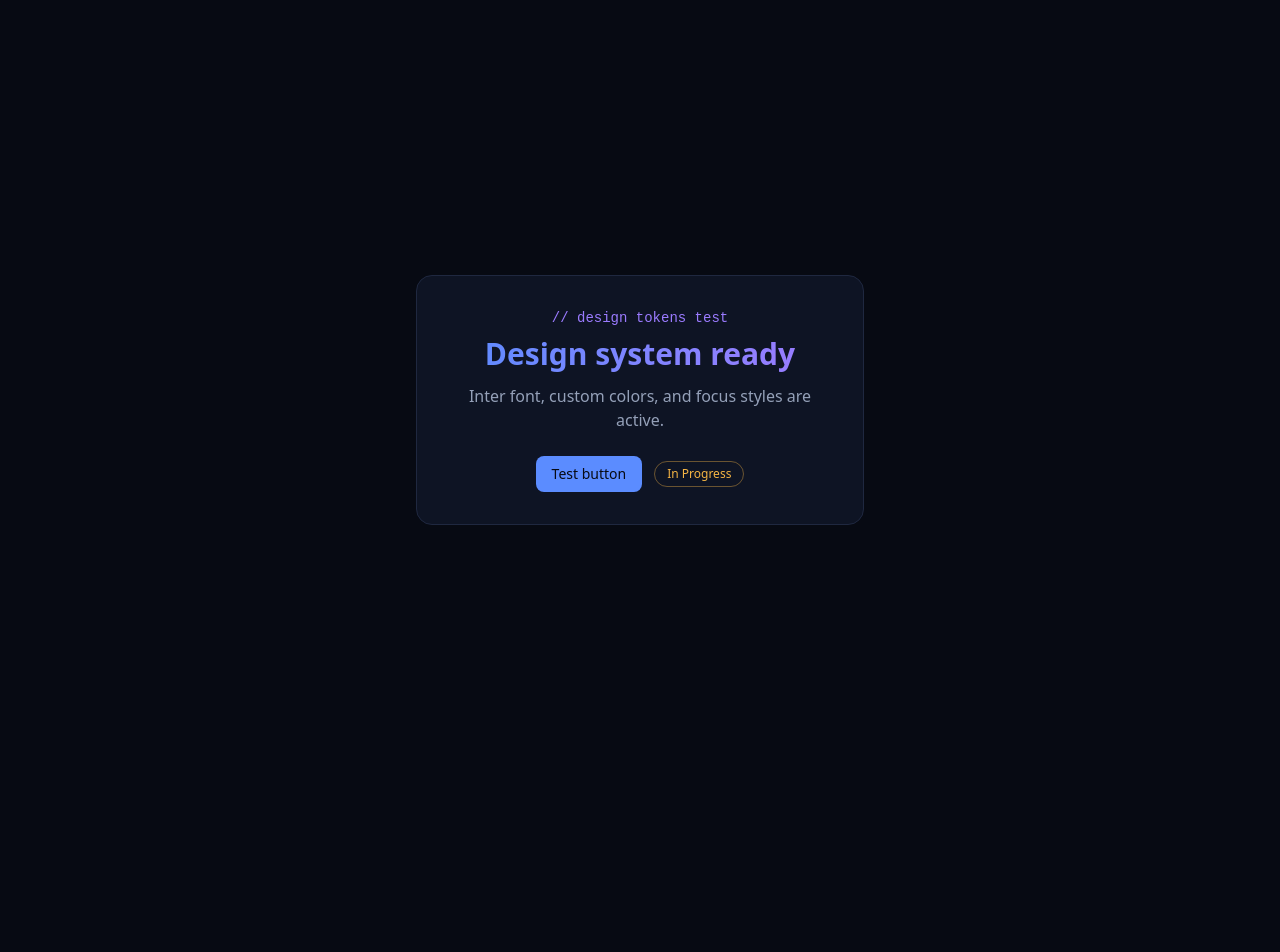
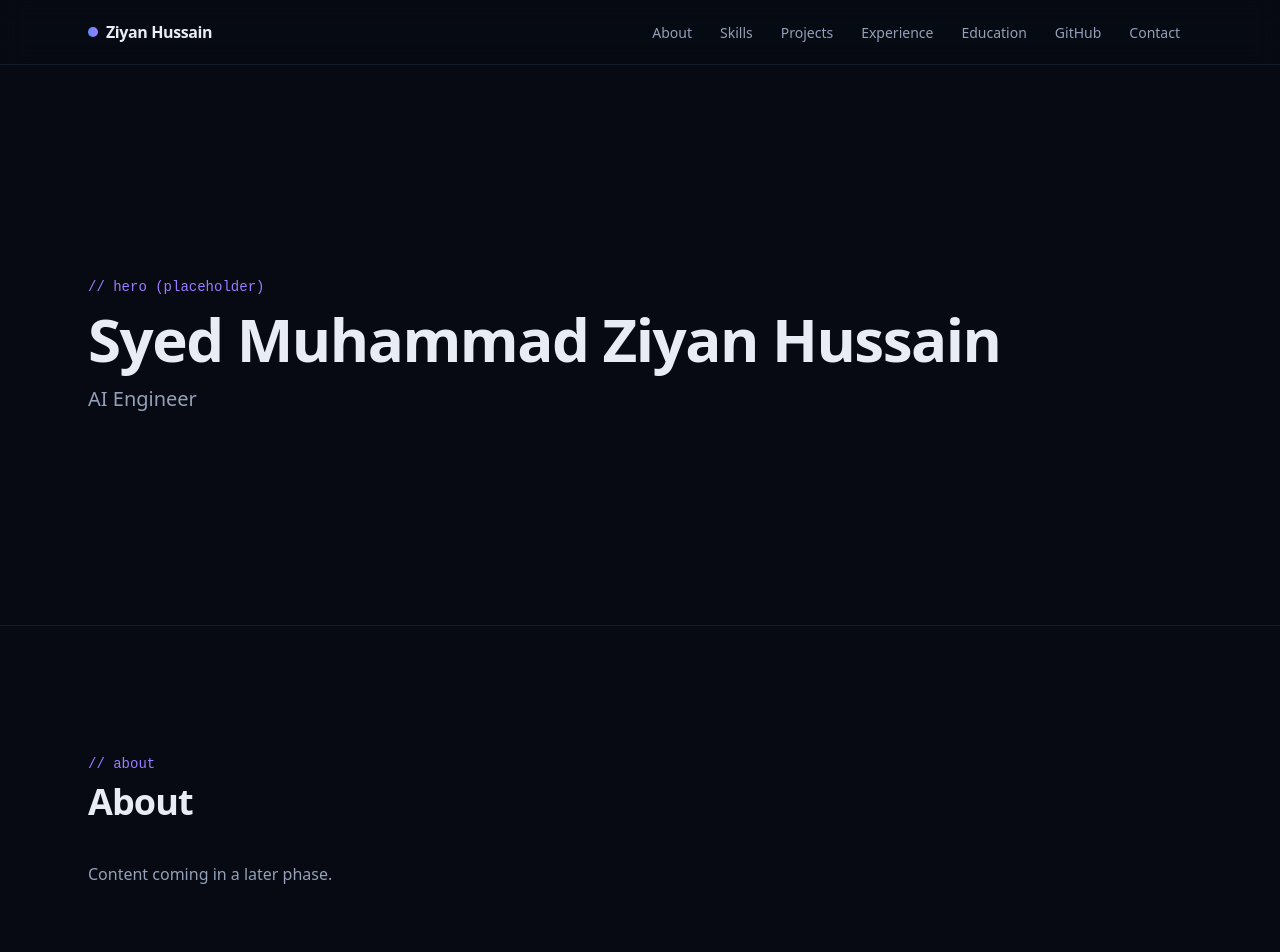
Before and after one commit to smziyanhussain/ziyan-portfolio, a React (Vite) app: page / in a window 1280 px wide. Shown: the top 952 px of the page. Before the commit the page ends 800 px from the top, so only its background shows below. Built offline with nearby package versions, Linux system fonts and the light colour scheme.

Commit message:
Add navbar, footer, section layout, and skip link

```diff
--- a/src/App.jsx
+++ b/src/App.jsx
@@ -1,27 +1,53 @@
+import Navbar from './components/Navbar.jsx'
+import Footer from './components/Footer.jsx'
+import Section from './components/Section.jsx'
+import { profile } from './data/site.js'
+
+// Temporary placeholders; real content arrives in Phases 4-8
+const sections = [
+  { id: 'about', eyebrow: '// about', title: 'About' },
+  { id: 'skills', eyebrow: '// skills', title: 'Skills' },
+  { id: 'projects', eyebrow: '// projects', title: 'Featured Projects' },
+  { id: 'experience', eyebrow: '// experience', title: 'Experience' },
+  { id: 'education', eyebrow: '// education', title: 'Education' },
+  { id: 'github', eyebrow: '// github', title: 'GitHub' },
+  { id: 'contact', eyebrow: '// contact', title: 'Contact' },
+]
+
 function App() {
   return (
-    <main className="flex min-h-screen items-center justify-center p-6">
-      <div className="max-w-md rounded-2xl border border-line bg-surface p-8 text-center">
-        <p className="font-mono text-sm text-accent-2">// design tokens test</p>
-        <h1 className="mt-2 bg-linear-to-r from-accent to-accent-2 bg-clip-text text-3xl font-bold text-transparent">
-          Design system ready
-        </h1>
-        <p className="mt-3 text-muted">
-          Inter font, custom colors, and focus styles are active.
-        </p>
-        <div className="mt-6 flex items-center justify-center gap-3">
-          <button
-            type="button"
-            className="rounded-lg bg-accent px-4 py-2 text-sm font-medium text-canvas transition-colors hover:bg-accent-2"
-          >
-            Test button
-          </button>
-          <span className="rounded-full border border-status-progress/40 px-3 py-1 text-xs text-status-progress">
-            In Progress
-          </span>
-        </div>
-      </div>
-    </main>
+    <>
+      <a
+        href="#main"
+        className="sr-only focus:not-sr-only focus:fixed focus:top-4 focus:left-4 focus:z-100 focus:rounded-md focus:bg-accent focus:px-4 focus:py-2 focus:text-sm focus:font-medium focus:text-canvas"
+      >
+        Skip to content
+      </a>
+
+      <Navbar />
+
+      <main id="main" tabIndex={-1} className="outline-none">
+        <section
+          id="top"
+          aria-labelledby="hero-heading"
+          className="mx-auto flex min-h-[70vh] max-w-6xl flex-col justify-center px-6"
+        >
+          <p className="font-mono text-sm text-accent-2">// hero (placeholder)</p>
+          <h1 id="hero-heading" className="mt-3 text-4xl font-bold tracking-tight sm:text-6xl">
+            {profile.name}
+          </h1>
+          <p className="mt-4 text-xl text-muted">{profile.role}</p>
+        </section>
+
+        {sections.map((section) => (
+          <Section key={section.id} {...section}>
+            <p className="text-muted">Content coming in a later phase.</p>
+          </Section>
+        ))}
+      </main>
+
+      <Footer />
+    </>
   )
 }
 
--- /dev/null
+++ b/src/components/Footer.jsx
@@ -0,0 +1,47 @@
+import { ArrowUpRight } from 'lucide-react'
+import { profile, socialLinks } from '../data/site.js'
+
+const linkClass =
+  'inline-flex items-center gap-1 rounded-md px-2 py-1 text-sm text-muted transition-colors hover:text-ink'
+
+const year = new Date().getFullYear()
+
+function Footer() {
+
+  return (
+    <footer className="border-t border-line/60">
+      <div className="mx-auto flex max-w-6xl flex-col items-center gap-4 px-6 py-8 sm:flex-row sm:justify-between">
+        <p className="text-sm text-muted">
+          &copy; {year} {profile.name}
+        </p>
+
+        <ul className="flex flex-wrap items-center justify-center gap-2">
+          <li>
+            <a href={socialLinks.github} target="_blank" rel="noreferrer" className={linkClass}>
+              GitHub <ArrowUpRight aria-hidden="true" size={14} />
+              <span className="sr-only">(opens in a new tab)</span>
+            </a>
+          </li>
+          <li>
+            <a href={socialLinks.linkedin} target="_blank" rel="noreferrer" className={linkClass}>
+              LinkedIn <ArrowUpRight aria-hidden="true" size={14} />
+              <span className="sr-only">(opens in a new tab)</span>
+            </a>
+          </li>
+          <li>
+            <a href={`mailto:${socialLinks.email}`} className={linkClass}>
+              Email
+            </a>
+          </li>
+          <li>
+            <a href="#top" className={linkClass}>
+              Back to top
+            </a>
+          </li>
+        </ul>
+      </div>
+    </footer>
+  )
+}
+
+export default Footer
--- /dev/null
+++ b/src/components/Navbar.jsx
@@ -0,0 +1,91 @@
+import { useEffect, useRef, useState } from 'react'
+import { Menu, X } from 'lucide-react'
+import { navLinks, profile } from '../data/site.js'
+
+function Navbar() {
+  const [isOpen, setIsOpen] = useState(false)
+  const menuButtonRef = useRef(null)
+
+  // Close the mobile menu with the Escape key
+  useEffect(() => {
+    if (!isOpen) return
+
+    function handleKeyDown(event) {
+      if (event.key === 'Escape') {
+        setIsOpen(false)
+        menuButtonRef.current?.focus()
+      }
+    }
+
+    document.addEventListener('keydown', handleKeyDown)
+    return () => document.removeEventListener('keydown', handleKeyDown)
+  }, [isOpen])
+
+  const closeMenu = () => setIsOpen(false)
+
+  return (
+    <header className="sticky top-0 z-50 border-b border-line/60 bg-canvas/80 backdrop-blur-md">
+      <nav aria-label="Main" className="mx-auto max-w-6xl px-6">
+        <div className="flex h-16 items-center justify-between">
+          <a
+            href="#top"
+            onClick={closeMenu}
+            className="flex items-center gap-2 font-semibold tracking-tight text-ink"
+          >
+            <span
+              aria-hidden="true"
+              className="h-2.5 w-2.5 rounded-full bg-linear-to-r from-accent to-accent-2"
+            />
+            {profile.shortName}
+          </a>
+
+          {/* Desktop links */}
+          <ul className="hidden items-center gap-1 md:flex">
+            {navLinks.map((link) => (
+              <li key={link.id}>
+                <a
+                  href={`#${link.id}`}
+                  className="rounded-md px-3 py-2 text-sm text-muted transition-colors hover:text-ink"
+                >
+                  {link.label}
+                </a>
+              </li>
+            ))}
+          </ul>
+
+          {/* Mobile menu button */}
+          <button
+            ref={menuButtonRef}
+            type="button"
+            onClick={() => setIsOpen((open) => !open)}
+            aria-expanded={isOpen}
+            aria-controls="mobile-menu"
+            aria-label={isOpen ? 'Close menu' : 'Open menu'}
+            className="inline-flex h-10 w-10 items-center justify-center rounded-md text-ink transition-colors hover:bg-surface-2 md:hidden"
+          >
+            {isOpen ? <X aria-hidden="true" size={22} /> : <Menu aria-hidden="true" size={22} />}
+          </button>
+        </div>
+
+        {/* Mobile links */}
+        <div id="mobile-menu" hidden={!isOpen} className="border-t border-line/60 py-3 md:hidden">
+          <ul className="flex flex-col">
+            {navLinks.map((link) => (
+              <li key={link.id}>
+                <a
+                  href={`#${link.id}`}
+                  onClick={closeMenu}
+                  className="block rounded-md px-3 py-3 text-muted transition-colors hover:bg-surface-2 hover:text-ink"
+                >
+                  {link.label}
+                </a>
+              </li>
+            ))}
+          </ul>
+        </div>
+      </nav>
+    </header>
+  )
+}
+
+export default Navbar
--- /dev/null
+++ b/src/components/Section.jsx
@@ -0,0 +1,24 @@
+function Section({ id, eyebrow, title, children }) {
+  const headingId = `${id}-heading`
+
+  return (
+    <section
+      id={id}
+      aria-labelledby={headingId}
+      className="border-t border-line/60 py-24 sm:py-32"
+    >
+      <div className="mx-auto max-w-6xl px-6">
+        {eyebrow && <p className="font-mono text-sm text-accent-2">{eyebrow}</p>}
+        <h2
+          id={headingId}
+          className="mt-2 text-3xl font-bold tracking-tight text-ink sm:text-4xl"
+        >
+          {title}
+        </h2>
+        <div className="mt-10">{children}</div>
+      </div>
+    </section>
+  )
+}
+
+export default Section
--- /dev/null
+++ b/src/data/site.js
@@ -0,0 +1,24 @@
+// Single source of truth for basic profile info and links.
+// Edit here, and every component that uses these values updates automatically.
+
+export const profile = {
+  name: 'Syed Muhammad Ziyan Hussain',
+  shortName: 'Ziyan Hussain',
+  role: 'AI Engineer',
+}
+
+export const navLinks = [
+  { id: 'about', label: 'About' },
+  { id: 'skills', label: 'Skills' },
+  { id: 'projects', label: 'Projects' },
+  { id: 'experience', label: 'Experience' },
+  { id: 'education', label: 'Education' },
+  { id: 'github', label: 'GitHub' },
+  { id: 'contact', label: 'Contact' },
+]
+
+export const socialLinks = {
+  github: 'https://github.com/smziyanhussain',
+  linkedin: 'https://www.linkedin.com/in/syed-muhammad-ziyan-hussain',
+  email: 'smziyanhussain@gmail.com',
+}
```
